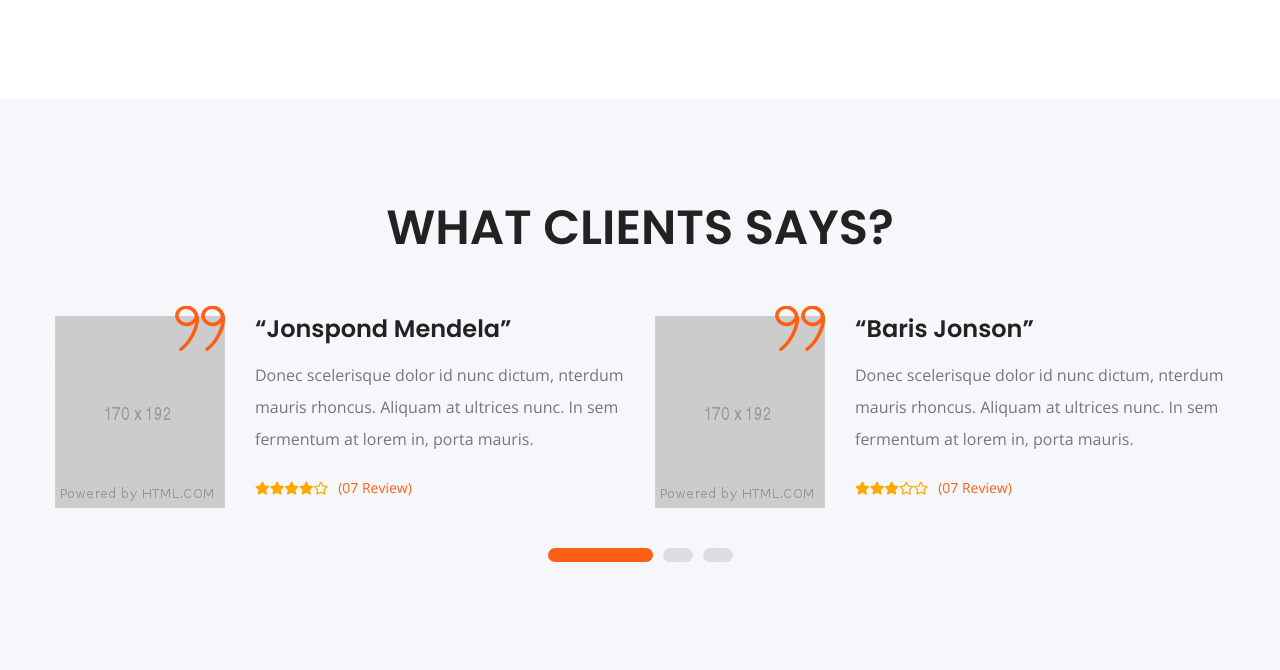
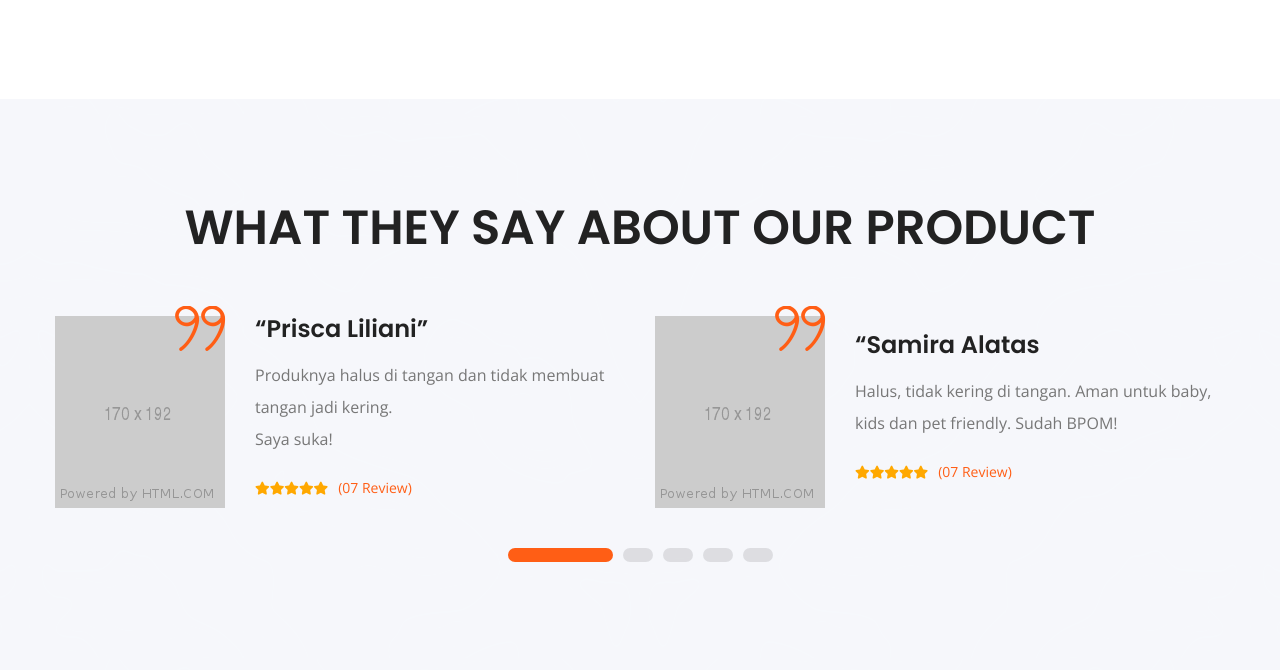
Before and after one commit to Intalko/almega-mulia, a CodeIgniter app: page /database/ in a window 1280 px wide. Shown: the part 3157-3827 px from the top of the page. Run offline with CodeIgniter, Linux system fonts and the light colour scheme; data comes from the database, SQL or seed files in the repository.

Commit message:
adding testimonial

```diff
--- a/application/views/wrapper.php
+++ b/application/views/wrapper.php
@@ -317,28 +317,16 @@
                                 <div class="col-md-4 col-sm-12 col-lg-4">
                                     <div class="proj-box position-relative w-100">
                                         <div class="proj-thumb overflow-hidden w-100"><a href="http://touchnine.id" target="_blank" title="Touch Nine"><img class="img-fluid w-100" src="<?=base_url()?>includes/frontend/images/resources/proj-img1-1.png" alt="Project Image 1"></a></div>
-                                        <div class="proj-info position-absolute">
-                                            <i class="flaticon-helmet"></i>
-                                            <h3 class="mb-0"><a href="http://touchnine.id" target="_blank" title="Touch Nine">Touch Nine</a></h3>
-                                        </div>
                                     </div>
                                 </div>
                                 <div class="col-md-4 col-sm-12 col-lg-4">
                                     <div class="proj-box position-relative w-100">
                                         <div class="proj-thumb overflow-hidden w-100"><a href="http://touchnine.id" target="_blank" title="Solo Clean"><img class="img-fluid w-100" src="<?=base_url()?>includes/frontend/images/resources/proj-img1-2.png" alt="Project Image 2"></a></div>
-                                        <div class="proj-info position-absolute">
-                                            <i class="flaticon-electric-tower"></i>
-                                            <h3 class="mb-0"><a href="http://soloclean.id" target="_blank" title="Touch Nine">Solo Clean</a></h3>
-                                        </div>
                                     </div>
                                 </div>
                                 <div class="col-md-4 col-sm-12 col-lg-4">
                                     <div class="proj-box position-relative w-100">
                                         <div class="proj-thumb overflow-hidden w-100"><a href="<?=base_url()?>#" title=""><img class="img-fluid w-100" src="<?=base_url()?>includes/frontend/images/resources/proj-img1-3.png" alt="Project Image 3"></a></div>
-                                        <div class="proj-info position-absolute">
-                                            <i class="flaticon-file"></i>
-                                            <h3 class="mb-0"><a href="<?=base_url()?>#" title="">Nuansa Sembilan</a></h3>
-                                        </div>
                                     </div>
                                 </div>
                             </div>
@@ -351,7 +339,7 @@
                     <div class="fixed-bg zoom-anim back-blend-screen patern-bg gray-bg" style="background-image: url(includes/frontend/images/pattern-bg2.jpg);"></div>
                     <div class="container">
                         <div class="testi-wrap position-relative w-100">
-                            <h2 class="mb-0">WHAT CLIENTS SAYS?</h2>
+                            <h2 class="mb-0">WHAT THEY SAY ABOUT OUR PRODUCT</h2>
                             <div class="testi-caro">
                                 <div class="testi-box-wrap">
                                     <div class="testi-box">
@@ -359,9 +347,9 @@
                                             <img class="img-fluid" src="<?=base_url()?>includes/frontend/images/resources/testi-img1-1.png" alt="Testimonial Image 1">
                                         </div>
                                         <div class="testi-info">
-                                            <h3 class="mb-0">“Jonspond Mendela”</h3>
-                                            <p class="mb-0">Donec scelerisque dolor id nunc dictum, nterdum mauris rhoncus. Aliquam at ultrices nunc. In sem fermentum at lorem in, porta mauris.</p>
-                                            <span class="d-inline-block text-color3"><i class="fas fa-star"></i><i class="fas fa-star"></i><i class="fas fa-star"></i><i class="fas fa-star"></i><i class="far fa-star"></i><span class="thm-clr">(07 Review)</span></span>
+                                            <h3 class="mb-0">“Prisca Liliani”</h3>
+                                            <p class="mb-0">Produknya halus di tangan dan tidak membuat tangan jadi kering. <br/>Saya suka!</p>
+                                            <span class="d-inline-block text-color3"><i class="fas fa-star"></i><i class="fas fa-star"></i><i class="fas fa-star"></i><i class="fas fa-star"></i><i class="fas fa-star"></i><span class="thm-clr">(07 Review)</span></span>
                                         </div>
                                     </div>
                                 </div>
@@ -371,9 +359,9 @@
                                             <img class="img-fluid" src="<?=base_url()?>includes/frontend/images/resources/testi-img1-2.png" alt="Testimonial Image 2">
                                         </div>
                                         <div class="testi-info">
-                                            <h3 class="mb-0">“Baris Jonson”</h3>
-                                            <p class="mb-0">Donec scelerisque dolor id nunc dictum, nterdum mauris rhoncus. Aliquam at ultrices nunc. In sem fermentum at lorem in, porta mauris.</p>
-                                            <span class="d-inline-block text-color3"><i class="fas fa-star"></i><i class="fas fa-star"></i><i class="fas fa-star"></i><i class="far fa-star"></i><i class="far fa-star"></i><span class="thm-clr">(07 Review)</span></span>
+                                            <h3 class="mb-0">“Samira Alatas</h3>
+                                            <p class="mb-0">Halus, tidak kering di tangan. Aman untuk baby, kids dan pet friendly. Sudah BPOM!</p>
+                                            <span class="d-inline-block text-color3"><i class="fas fa-star"></i><i class="fas fa-star"></i><i class="fas fa-star"></i><i class="fas fa-star"></i><i class="fas fa-star"></i><span class="thm-clr">(07 Review)</span></span>
                                         </div>
                                     </div>
                                 </div>
@@ -383,9 +371,33 @@
                                             <img class="img-fluid" src="<?=base_url()?>includes/frontend/images/resources/testi-img1-3.png" alt="Testimonial Image 3">
                                         </div>
                                         <div class="testi-info">
-                                            <h3 class="mb-0">“Jonson Baris”</h3>
-                                            <p class="mb-0">Donec scelerisque dolor id nunc dictum, nterdum mauris rhoncus. Aliquam at ultrices nunc. In sem fermentum at lorem in, porta mauris.</p>
-                                            <span class="d-inline-block text-color3"><i class="fas fa-star"></i><i class="fas fa-star"></i><i class="far fa-star"></i><i class="far fa-star"></i><i class="far fa-star"></i><span class="thm-clr">(07 Review)</span></span>
+                                            <h3 class="mb-0">“Jessica Iskandar”</h3>
+                                            <p class="mb-0">Halus banget, ngga lengket di tangan. Aku standby di mobil, rumah, kantor dan bawa kemana-mana.</p>
+                                            <span class="d-inline-block text-color3"><i class="fas fa-star"></i><i class="fas fa-star"></i><i class="fas fa-star"></i><i class="fas fa-star"></i><i class="fas fa-star"></i><span class="thm-clr">(07 Review)</span></span>
+                                        </div>
+                                    </div>
+                                </div>
+                                <div class="testi-box-wrap">
+                                    <div class="testi-box">
+                                        <div class="testi-img">
+                                            <img class="img-fluid" src="<?=base_url()?>includes/frontend/images/resources/testi-img1-3.png" alt="Testimonial Image 3">
+                                        </div>
+                                        <div class="testi-info">
+                                            <h3 class="mb-0">“Voke Victoria”</h3>
+                                            <p class="mb-0">Satu-satunya di Indonesia yang bentunya foam! Efektif 99% membunuh virus, kuman & bakteri.</p>
+                                            <span class="d-inline-block text-color3"><i class="fas fa-star"></i><i class="fas fa-star"></i><i class="fas fa-star"></i><i class="fas fa-star"></i><i class="far fa-star"></i><span class="thm-clr">(07 Review)</span></span>
+                                        </div>
+                                    </div>
+                                </div>
+                                <div class="testi-box-wrap">
+                                    <div class="testi-box">
+                                        <div class="testi-img">
+                                            <img class="img-fluid" src="<?=base_url()?>includes/frontend/images/resources/testi-img1-3.png" alt="Testimonial Image 3">
+                                        </div>
+                                        <div class="testi-info">
+                                            <h3 class="mb-0">“Nabila Syakieb”</h3>
+                                            <p class="mb-0">Favorit banget soalnya engga lengket, food grade sudah BPOM juga. Ada 3 varian aroma!</p>
+                                            <span class="d-inline-block text-color3"><i class="fas fa-star"></i><i class="fas fa-star"></i><i class="fas fa-star"></i><i class="fas fa-star"></i><i class="far fa-star"></i><span class="thm-clr">(07 Review)</span></span>
                                         </div>
                                     </div>
                                 </div>
```
